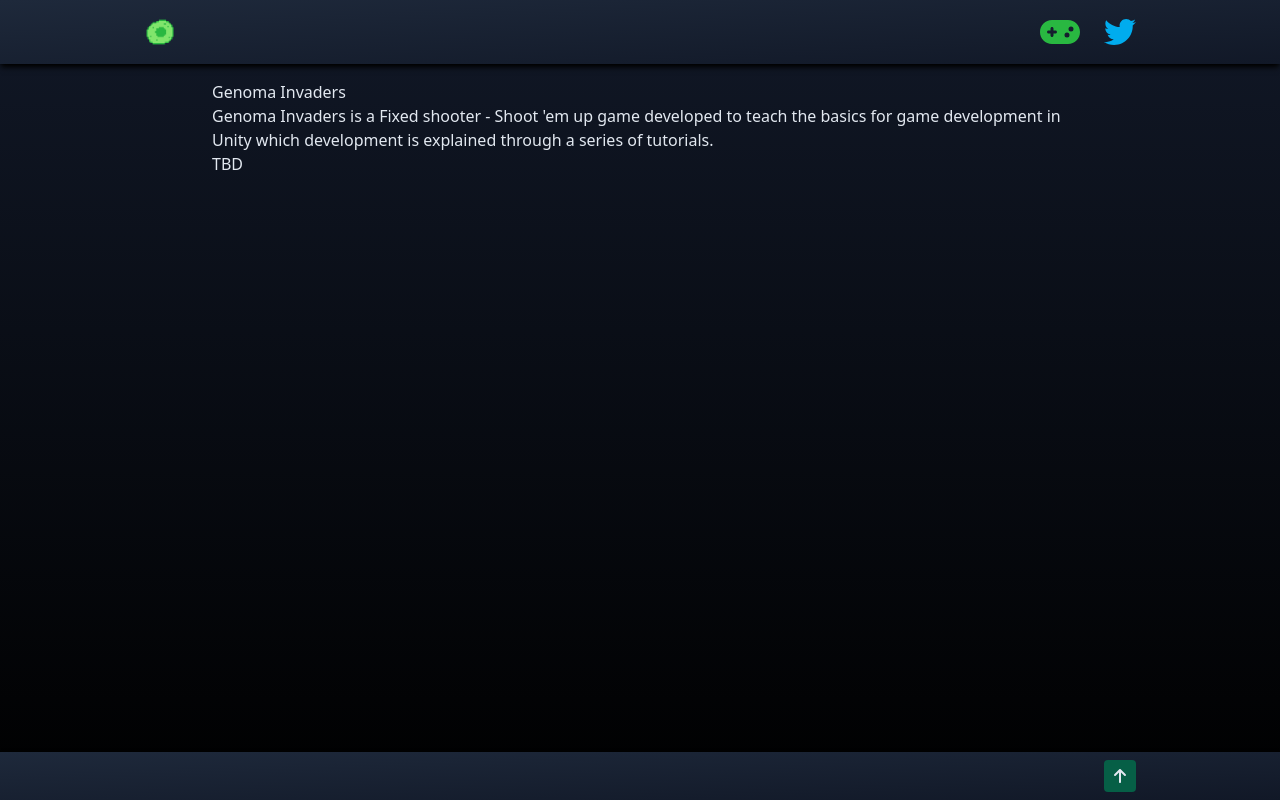
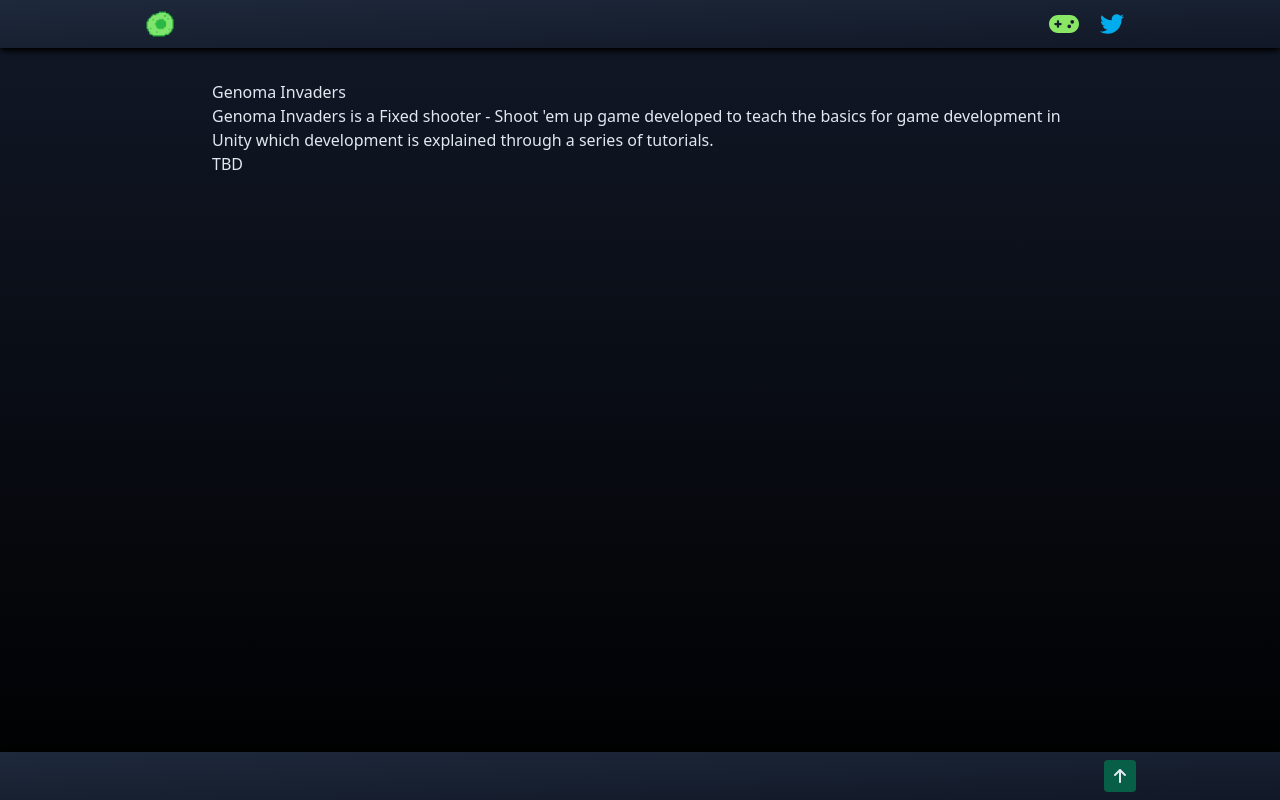
Before and after one commit to GenomaGames/genomagames.github.io, a Next.js app: page /games in a window 1280 px wide. Built offline with nearby package versions, Linux system fonts and the light colour scheme; no server answers.

Commit message:
📱 improve header layout
Signed-off-by: Alberto Fernandez <albertofdzm@gmail.com>

```diff
--- a/components/header.tsx
+++ b/components/header.tsx
@@ -8,7 +8,7 @@ import { faGamepad } from "@fortawesome/free-solid-svg-icons";
 
 const Header = () => {
   return (
-    <header className="fixed top-0 left-0 z-10 h-16 w-full bg-gradient-to-br from-slate-800 to-gray-900 shadow-md shadow-black">
+    <header className="fixed top-0 left-0 z-10 h-12 w-full bg-gradient-to-br from-slate-800 to-gray-900 shadow-md shadow-black">
       <div className="container mx-auto flex h-full max-w-5xl items-center px-4">
         <h1 className="flex h-full items-center">
           <Link href="/" className="flex items-center">
@@ -25,25 +25,25 @@ const Header = () => {
         <div className="ml-auto flex">
           {process.env.NODE_ENV !== "production" && (
             <Link
-              className="flex h-8 w-8 items-center justify-self-end"
+              className="flex h-12 w-12 items-center justify-center justify-self-end"
               href="/games"
             >
               <FontAwesomeIcon
-                className="text-[#29b841]"
+                className="text-[#8ae766]"
                 icon={faGamepad}
-                size="2xl"
+                size="xl"
               />
               <span className="sr-only">{`${process.env.NEXT_PUBLIC_SITE_NAME} Twitter`}</span>
             </Link>
           )}
           <Link
-            className="ml-8 flex h-8 w-8 items-center justify-self-end"
+            className="flex h-12 w-12 items-center justify-center justify-self-end"
             href={`https://twitter.com/${process.env.NEXT_PUBLIC_TWITTER_USERNAME}`}
           >
             <FontAwesomeIcon
               className="text-[#00acee]"
               icon={faTwitter}
-              size="2xl"
+              size="xl"
             />
             <span className="sr-only">{`${process.env.NEXT_PUBLIC_SITE_NAME} Twitter`}</span>
           </Link>
```
